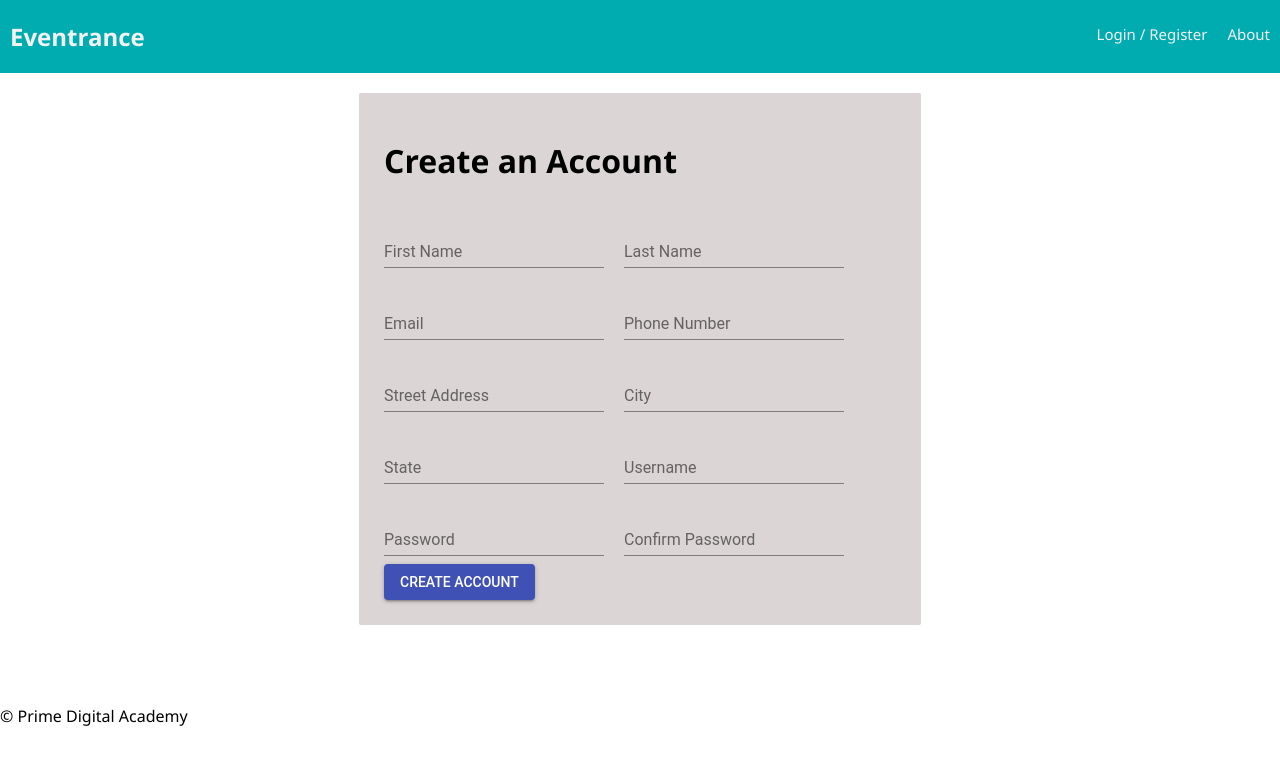
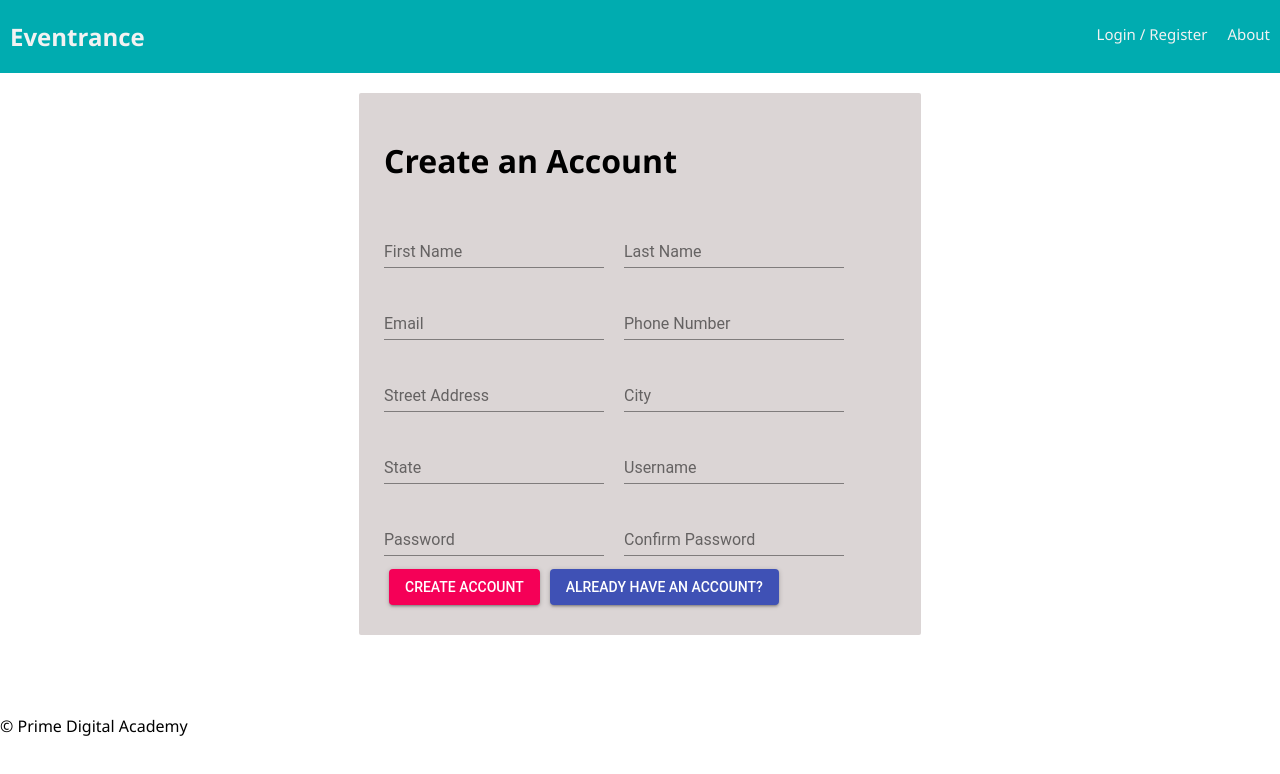
Before and after one commit to Buckhalton/evEntrance, a React (Create React App) app: page /#/home in a window 1280 px wide. Both pictures are taken after a click on the button "Register". Shown: the top 774 px of the page. Built offline with nearby package versions, Linux system fonts and the light colour scheme; no server answers.

Commit message:
added error message, and back button on register page.

```diff
--- a/src/components/Register/Register.js
+++ b/src/components/Register/Register.js
@@ -159,12 +159,20 @@ class Register extends Component {
                     </div>
                     <div>
                         <Button
-                            color="primary"
+                            color="secondary"
                             variant="contained"
                             type="submit"
                             name="submit"
-                            value="Register">
+                            value="Register"
+                            style={styles.buttonStyles}>
                             Create Account
+                        </Button>
+                        <Button
+                            onClick={() => { this.props.dispatch({ type: 'SET_TO_LOGIN_MODE' }) }}
+                            color="primary"
+                            variant="contained"
+                            style={styles.buttonStyles}>
+                        Already have an account?
                         </Button>
                     </div>
                 </form>
@@ -176,7 +184,10 @@ class Register extends Component {
 const styles = {
     inputStyles: {
         marginRight: '20px',
-    }
+    },
+    buttonStyles: {
+        margin: '5px',
+    },
 }
 
 const mapStateToProps = state => ({
--- a/src/redux/reducers/errorsReducer.js
+++ b/src/redux/reducers/errorsReducer.js
@@ -24,9 +24,11 @@ const registrationMessage = (state = '', action) => {
     case 'CLEAR_REGISTRATION_ERROR':
       return '';
     case 'REGISTRATION_INPUT_ERROR':
-      return 'Choose a username and password!';
+      return 'Please complete all fields!';
     case 'REGISTRATION_FAILED':
       return 'Oops! That didn\'t work. The username might already be taken. Try again!';
+    case 'REGISTRATION_PASSWORD_ERROR':
+      return 'The entered passwords do not match. Try again!';
     default:
       return state;
   }
```
